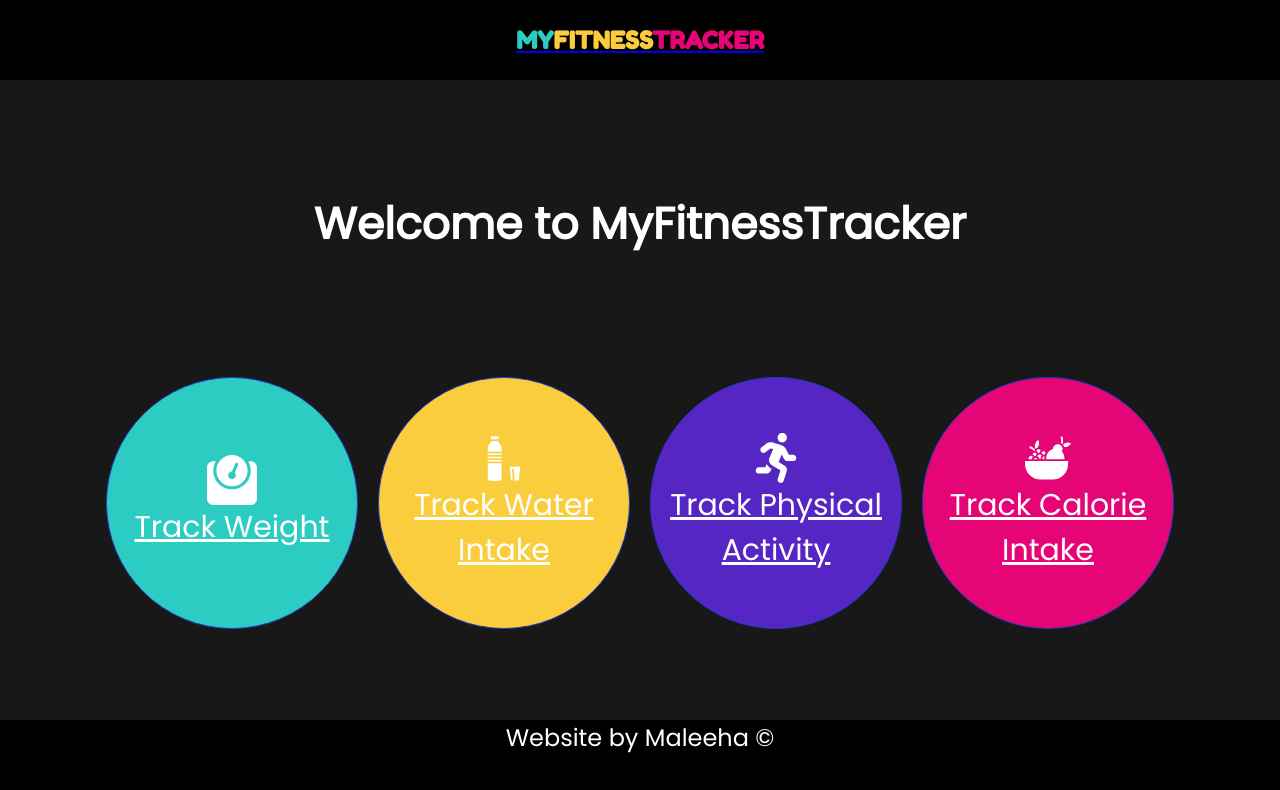
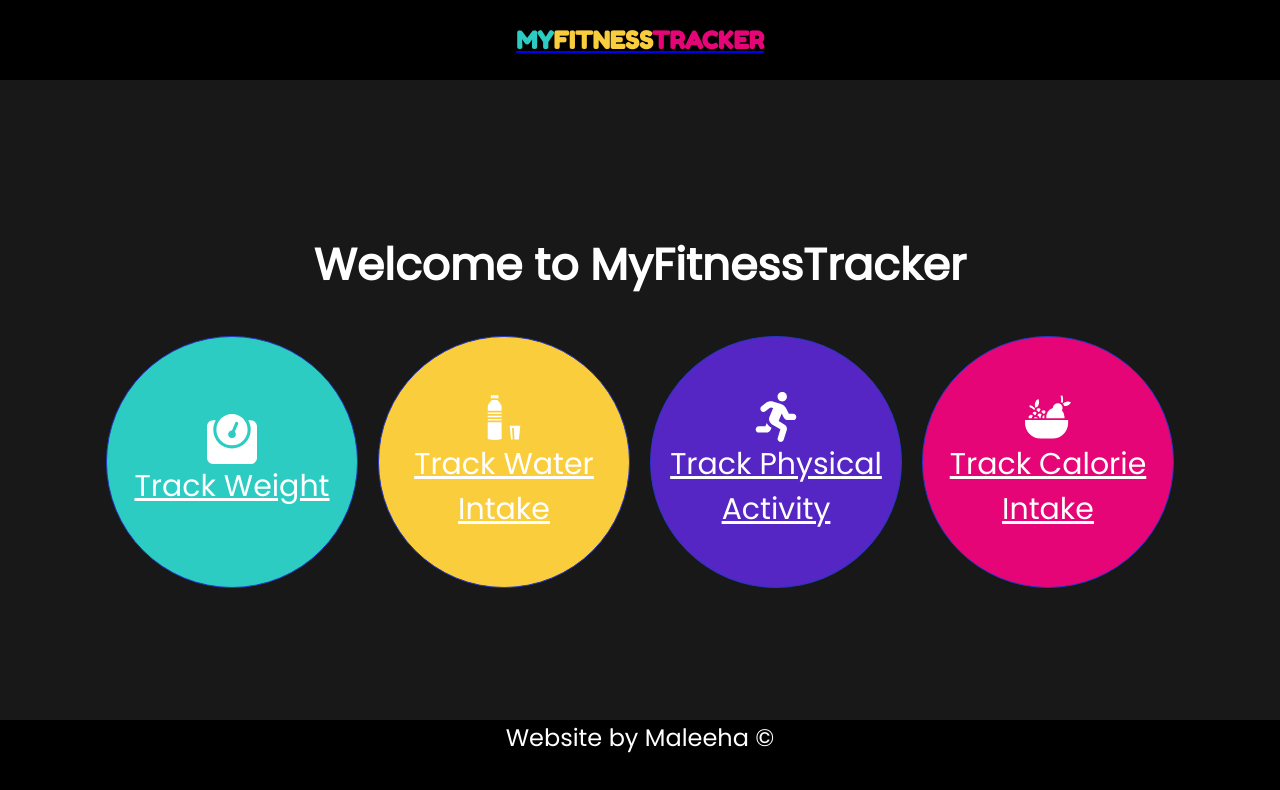
Before and after one commit to malloha/project_2, a React (Create React App) app: page /home in a window 1280 px wide. Shown: the top 790 px of the page. Built offline with nearby package versions, Linux system fonts and the light colour scheme.

Commit message:
fix for homepage content justify

```diff
--- a/src/App.css
+++ b/src/App.css
@@ -103,7 +103,7 @@ h1:hover {
 .Nav{
   display:flex;
   flex-direction: column;
- justify-content: space-evenly;
+ justify-content: center;
  align-items: center;
 }
 
```
